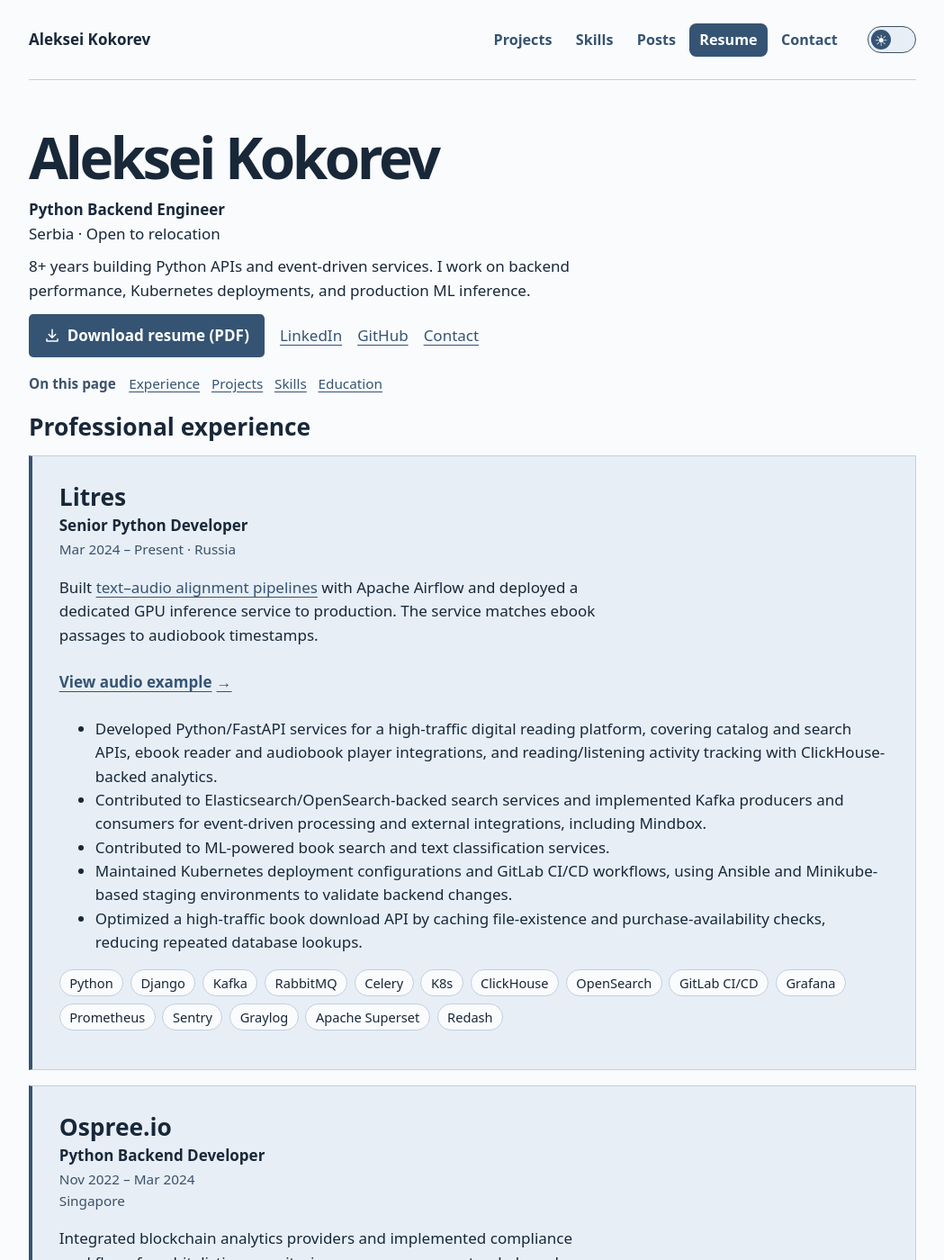
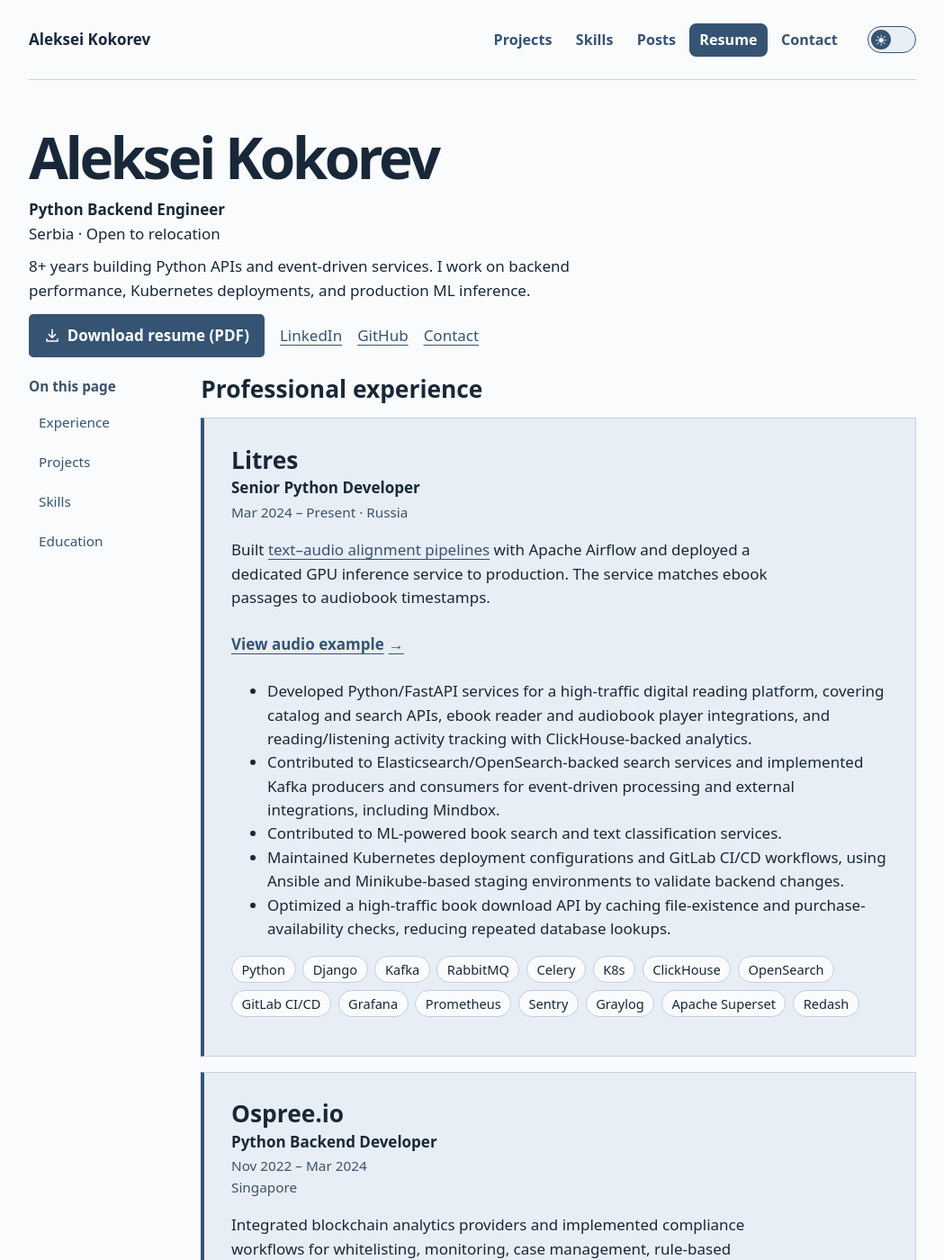
Before and after one commit to alex-coch/alex-coch.github.io, a Jekyll site: the page resume/index.html, which Jekyll copies as it is, in a window 1280 px wide and 1400 px high. Shown: the whole window at 90% size, without its empty margins (115-1164 px from the left). Built offline with Jekyll 4.4.1, drawn with Linux system fonts in a browser that asks for light colours.

Commit message:
Add sticky resume section navigation on desktop

```diff
--- a/assets/portfolio-nav.js
+++ b/assets/portfolio-nav.js
@@ -1,6 +1,8 @@
 (() => {
   const header = document.querySelector('body > header');
-  const sections = Array.from(header.querySelectorAll('a[href^="#"]'), link => ({
+  const resumeNav = document.querySelector('.resume-section-nav');
+  const sectionNav = resumeNav ?? header;
+  const sections = Array.from(sectionNav.querySelectorAll('a[href^="#"]'), link => ({
     link,
     section: document.getElementById(link.hash.slice(1))
   }));
@@ -10,7 +12,10 @@
     const threshold = header.offsetHeight + 18;
     const atBottom = window.scrollY > 0 &&
       window.scrollY + window.innerHeight >= document.documentElement.scrollHeight - 1;
-    const active = atBottom ? sections.at(-1) :
+    // Near the footer, an anchor can be visible even if the page cannot scroll it to the top.
+    const requested = resumeNav && atBottom && sections.find(({ link, section }) =>
+      link.hash === location.hash && section.getBoundingClientRect().top > threshold);
+    const active = atBottom ? requested || sections.at(-1) :
       sections.findLast(({ section }) => section.getBoundingClientRect().top <= threshold);
     if (current === active) return;
     current?.link.removeAttribute('aria-current');
@@ -63,4 +68,5 @@
   window.addEventListener('scroll', update, { passive: true });
   window.addEventListener('resize', update);
   window.addEventListener('pageshow', update);
+  if (resumeNav) window.addEventListener('hashchange', update);
 })();
--- a/assets/portfolio.css
+++ b/assets/portfolio.css
@@ -325,10 +325,10 @@ header nav a[aria-current] {color:var(--on-accent);background:var(--accent)}
 .resume-section-nav > span {font-weight:600}
 .resume-section-nav > div {display:flex;flex-wrap:wrap;gap:0 .75rem}
 .resume-section-nav a {display:inline-flex;align-items:center;min-height:44px}
-.resume-section-nav + h2 {margin-top:.65rem}
+.resume-content > h2:first-child {margin-top:.65rem}
 @media (max-width:24rem) {
   .resume-section-nav {line-height:1.3}
-  .resume-section-nav + h2 {font-size:1.35rem}
+  .resume-content > h2:first-child {font-size:1.35rem}
   .resume-intro .resume-summary {font-size:.92rem;line-height:1.45}
 }
 .resume-role.work-card {padding:clamp(1rem,3vw,1.75rem)}
@@ -346,3 +346,18 @@ header nav a[aria-current] {color:var(--on-accent);background:var(--accent)}
 @media (min-width:54rem) {
   .resume-details {grid-template-columns:minmax(0,1.4fr) minmax(0,1fr) minmax(0,1.3fr);align-items:start}
 }
+
+.resume-section-nav a[aria-current="location"] {text-decoration-thickness:.12em}
+@media (min-width:64rem) {
+  .resume-layout {display:grid;grid-template-columns:9.5rem minmax(0,1fr);gap:1.75rem;margin-top:1.25rem}
+  .resume-section-nav {
+    position:sticky;top:calc(var(--nav-height,5rem) + 1rem);align-self:start;
+    display:block;margin:0;max-height:calc(100dvh - var(--nav-height,5rem) - 2rem);overflow:auto
+  }
+  .resume-section-nav > div {display:grid;margin-top:.35rem}
+  .resume-section-nav a {padding-inline:.65rem;border-radius:.35rem;text-decoration:none}
+  .resume-section-nav a:hover {text-decoration:underline}
+  .resume-section-nav a:focus-visible {outline-offset:-3px}
+  .resume-section-nav a[aria-current="location"] {background:var(--panel);color:var(--ink)}
+  .resume-content > h2:first-child {margin-top:0}
+}
--- a/resume/index.html
+++ b/resume/index.html
@@ -7,8 +7,8 @@
   <meta name="robots" content="noindex">
   <link rel="icon" href="/assets/ak.svg?v=3" type="image/svg+xml">
 <script src="/assets/theme.js?v=2"></script>
-<link rel="stylesheet" href="/assets/portfolio.css?v=53">
-<script defer src="/assets/portfolio-nav.js?v=7"></script>
+<link rel="stylesheet" href="/assets/portfolio.css?v=54">
+<script defer src="/assets/portfolio-nav.js?v=8"></script>
 <script defer src="/assets/portfolio-enhancements.js?v=7"></script>
 </head>
 <body>
@@ -45,6 +45,7 @@
       <a href="/#contact">Contact</a>
     </div>
   </div>
+  <div class="resume-layout">
     <nav class="resume-section-nav" aria-labelledby="resume-section-nav-label">
       <span id="resume-section-nav-label">On this page</span>
       <div>
@@ -54,6 +55,7 @@
         <a href="#education">Education</a>
       </div>
     </nav>
+    <div class="resume-content">
       <h2 id="experience">Professional experience</h2>
       <article class="work-card resume-role">
         <h3>Litres <span>Senior Python Developer</span></h3>
@@ -221,6 +223,8 @@
           <p>ReDI School, Germany — Volunteer Machine Learning Tutor<br>Sep 2022 – Dec 2022 | ML for Beginners course</p>
         </section>
       </div>
+    </div>
+  </div>
 </section>
 <footer>
   <div class="actions work-actions">
```
Lines whose indentation alone changed are shown as unchanged.
